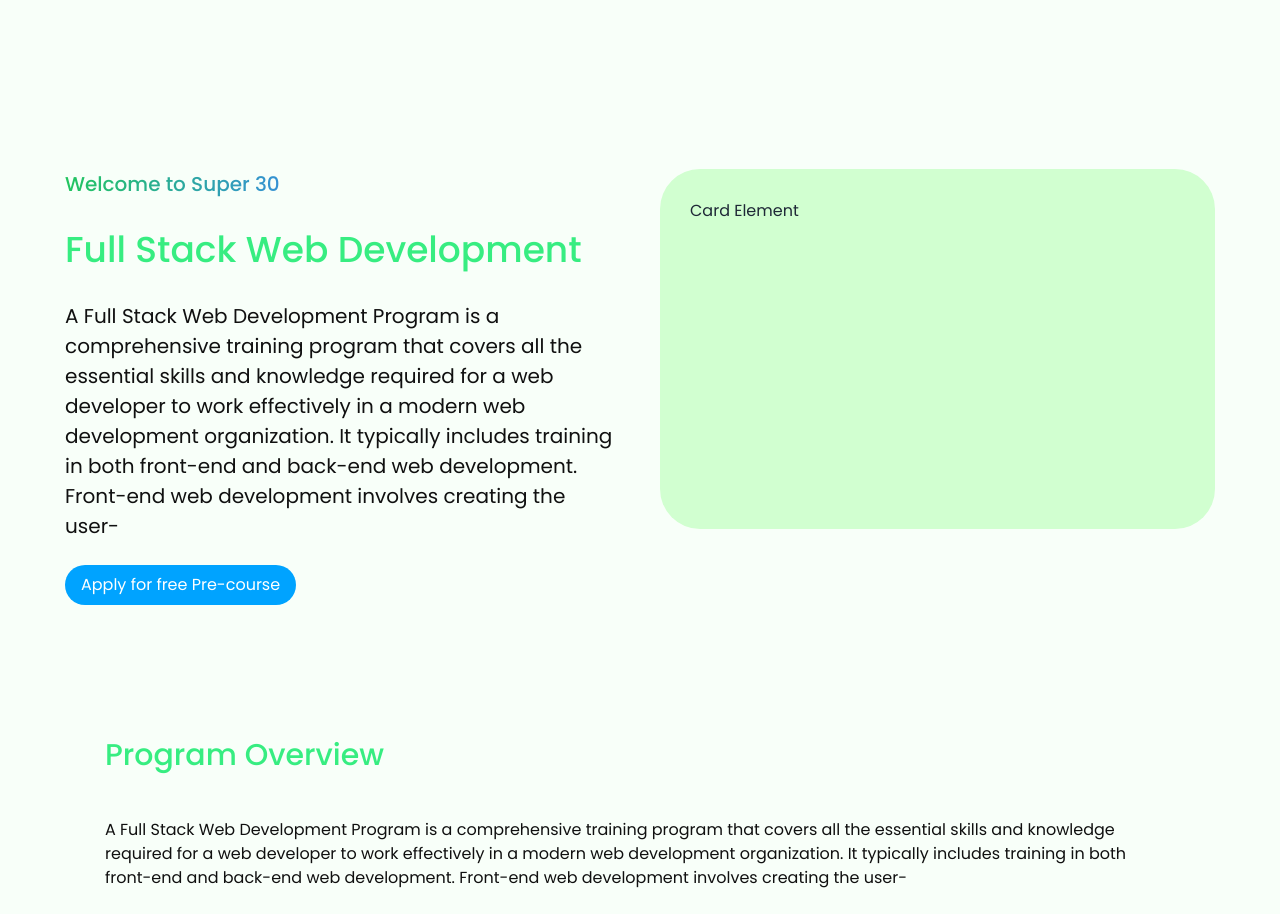
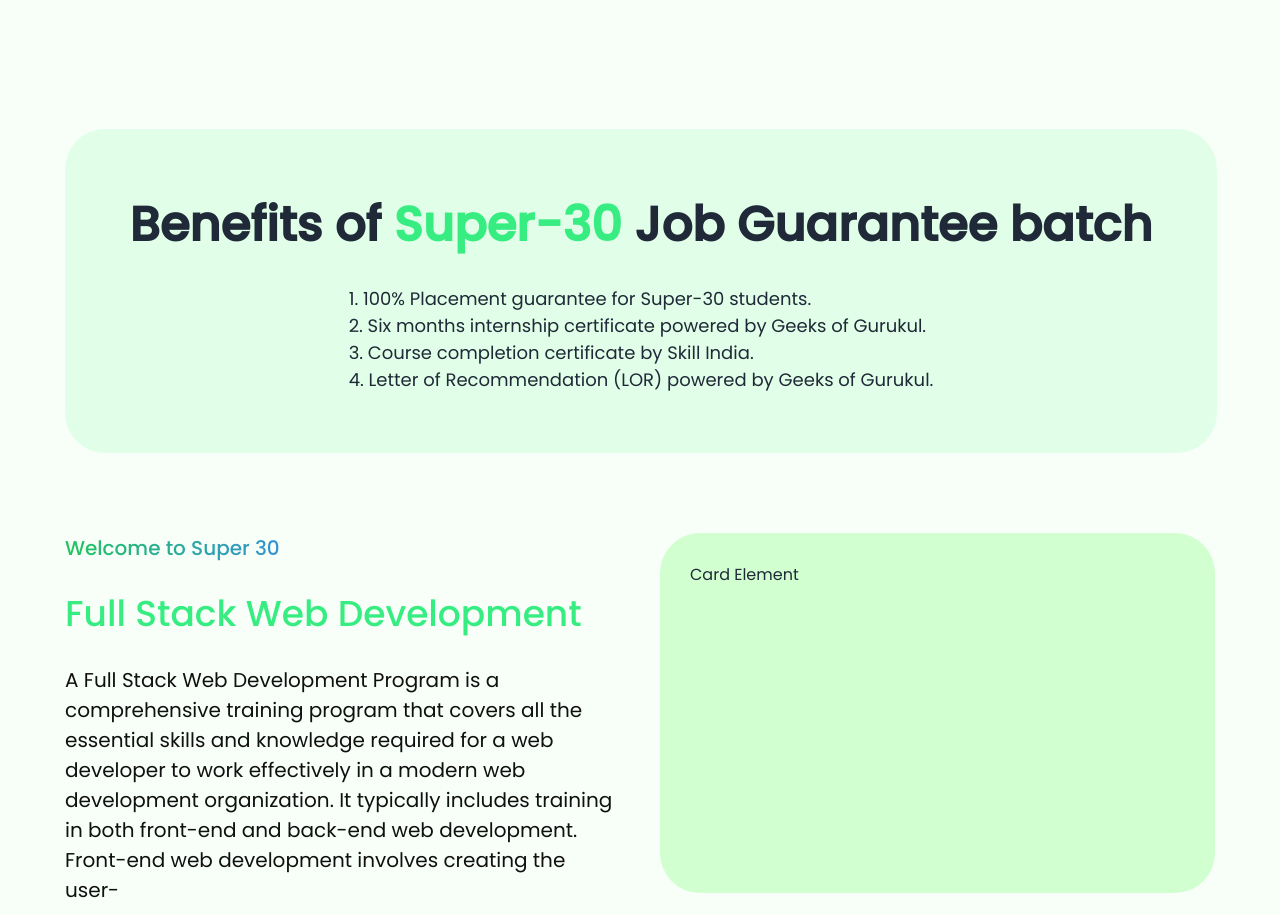
Before and after one commit to KhalidMimMuzahid/gog-main-react-app-client-side-v4, a React (Vite) app: page /courses/super-30 in a window 1280 px wide. Shown: the part 1400-2314 px from the top of the page. Built offline with nearby package versions, Linux system fonts and the light colour scheme.

Commit message:
Benefits of Super-30 Job Guarantee batch added

```diff
--- a/src/Pages/Courses/Super30/Super30.jsx
+++ b/src/Pages/Courses/Super30/Super30.jsx
@@ -4,6 +4,7 @@ import Super30Batch from "./Super30Batch/Super30Batch";
 import ProgramOverview from "./ProgramOverview/ProgramOverview";
 import CourseLayout from "./CourseLayout/CourseLayout";
 import CourseContent from "./CourseContent/CourseContent";
+import Super30Benifit from "./Super30Benifit/Super30Benifit";
 
 const Super30 = () => {
   return (
@@ -11,7 +12,9 @@ const Super30 = () => {
       {/* Sarwar */}
       <Super30Hero />
       {/* Sarwar */}
-
+      {/* Sarwar */}
+      <Super30Benifit/>
+      {/* Sarwar */}
       {/* Sojib */}
       <Super30Batch />
       <ProgramOverview/>
--- /dev/null
+++ b/src/Pages/Courses/Super30/Super30Benifit/Super30Benifit.jsx
@@ -0,0 +1,24 @@
+import React from "react";
+
+const Super30Benifit = () => {
+  return (
+    <div className='w-[90vw] mx-auto rounded-[40px] my-20 mt-10 bg-[#E1FFE8] dark:bg-slate-950 p-5'>
+      <div className='my-10'>
+        <h1 className='text-center text-[24px] md:text-[48px] font-semibold dark:text-white'>
+          Benefits of <span className='text-[#37ED81]'>Super-30</span> Job
+          Guarantee batch
+        </h1>
+        <div className='my-6 flex items-center justify-center'>
+          <div className="text-left text-[18px] font-normal dark:text-white">
+          <p>1. 100% Placement guarantee for Super-30 students.</p>
+          <p>2. Six months internship certificate powered by Geeks of Gurukul.</p>
+          <p>3. Course completion certificate by Skill India.</p>
+          <p>4. Letter of Recommendation (LOR) powered by Geeks of Gurukul.</p>
+          </div>
+        </div>
+      </div>
+    </div>
+  );
+};
+
+export default Super30Benifit;
```
